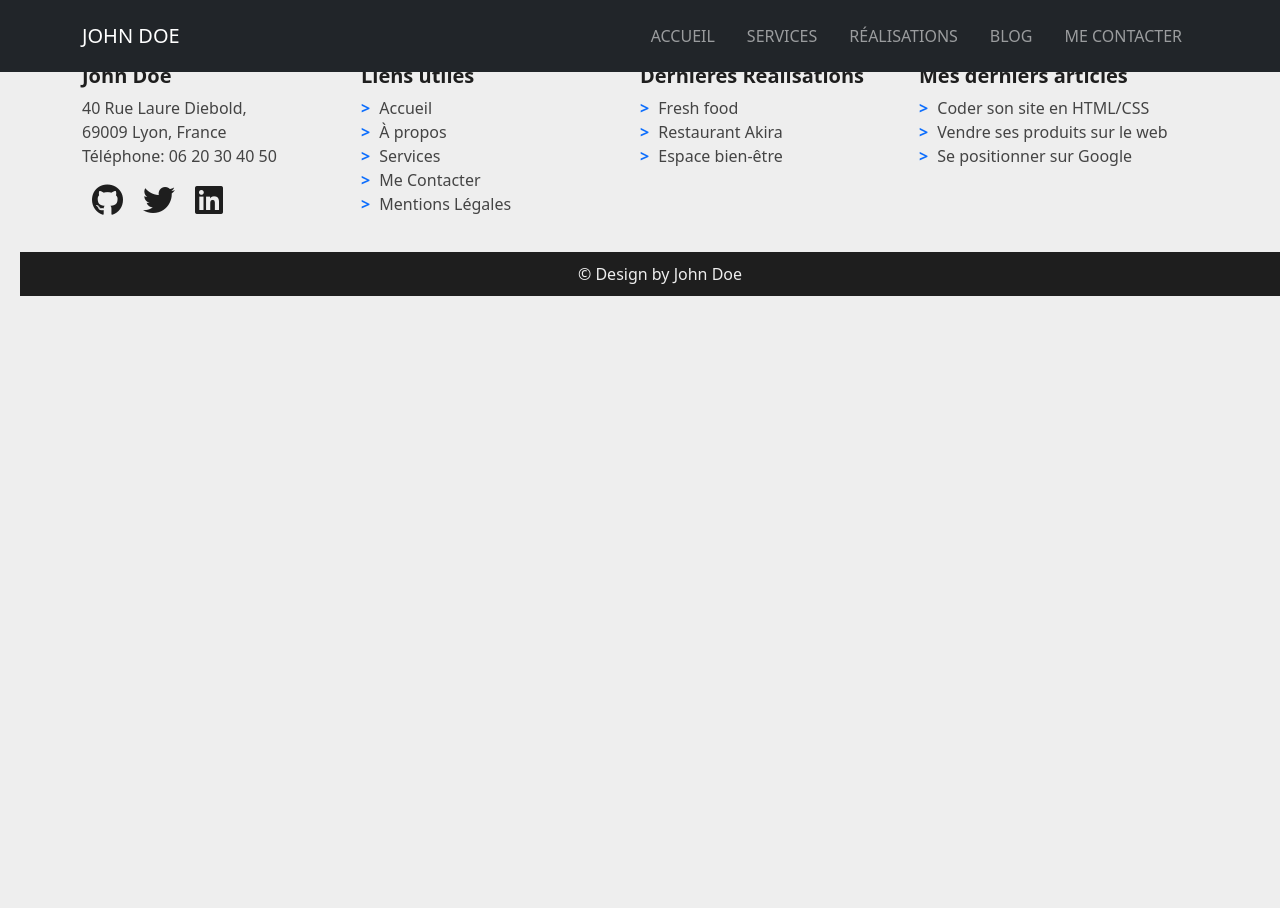
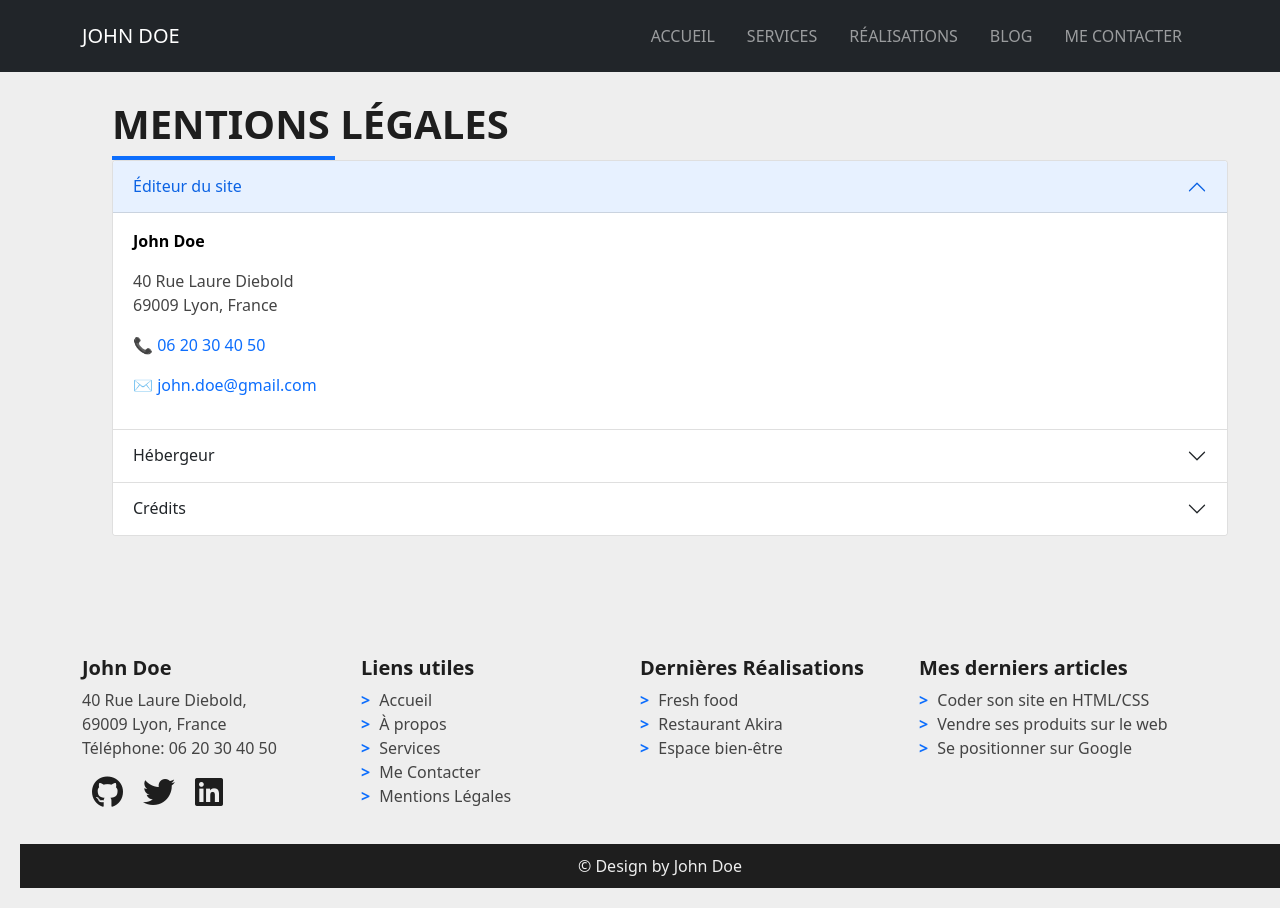
Before and after one commit to sttstania/cv-react, a React (Vite) app: page /MentionsLegales in a window 1280 px wide. Before the commit the page ends 800 px from the top, so only its background shows below. Built offline with nearby package versions, Linux system fonts and the light colour scheme.

Commit message:
mentions légales

```diff
--- a/src/pages/Blog.jsx
+++ b/src/pages/Blog.jsx
@@ -1,5 +1,5 @@
 import { Container, Row, Col, Card, Button } from "react-bootstrap";
-import Banner from "./Banner";
+import Banner from "./banner";
 
 // Liste des articles
 const articles = [
--- a/src/pages/MentionsLegales.jsx
+++ b/src/pages/MentionsLegales.jsx
@@ -1,10 +1,50 @@
+import { Container, Accordion } from "react-bootstrap";
 
-function MentionsLegales () {
+const MentionsLegales = () => {
   return (
-      <>
-  <p>hello MentionsLegales</p>
-  </>
-  )
-}
+    <Container className="mentions-container" style={{ margin: "100px" }}>
+      <h1 className="page-title">Mentions légales</h1>
+      <div
+        style={{
+          width: "20%",
+          height: "4px",
+          backgroundColor: "#0d6efd",
+          margin: "0",
+          left: 0,
+          bottom: 0,
+        }}
+      ></div>
 
-export default MentionsLegales
+      <Accordion defaultActiveKey="0" className="accordion-section">
+        <Accordion.Item eventKey="0">
+          <Accordion.Header>Éditeur du site</Accordion.Header>
+          <Accordion.Body>
+            <p><strong>John Doe</strong></p>
+            <p>40 Rue Laure Diebold <br />69009 Lyon, France</p>
+            <p>📞 <a href="tel:+33620304050" style={{ color: "#0d6efd" }}>06 20 30 40 50</a></p>
+            <p>✉️ <a href="mailto:john.doe@gmail.com" style={{ color: "#0d6efd" }}>john.doe@gmail.com</a></p>
+          </Accordion.Body>
+        </Accordion.Item>
+
+        <Accordion.Item eventKey="1">
+          <Accordion.Header>Hébergeur</Accordion.Header>
+          <Accordion.Body>
+            <p><strong>Always Data</strong></p>
+            <p>91 rue du Faubourg Saint Honoré<br />75008 Paris</p>
+            <p>🌐 <a href="https://www.alwaysdata.com" style={{ color: "#0d6efd" }}>www.alwaysdata.com</a></p>
+          </Accordion.Body>
+        </Accordion.Item>
+
+        <Accordion.Item eventKey="2">
+          <Accordion.Header>Crédits</Accordion.Header>
+          <Accordion.Body>
+            <p>Site développé par John Doe, étudiant du CEF.</p>
+            <p>Les images libres de droit sont issues du site <a href="https://pixabay.com/fr/" style={{ color: "#0d6efd" }}>Pixabay</a>.</p>
+          </Accordion.Body>
+        </Accordion.Item>
+      </Accordion>
+    </Container>
+  );
+};
+
+export default MentionsLegales;
```
